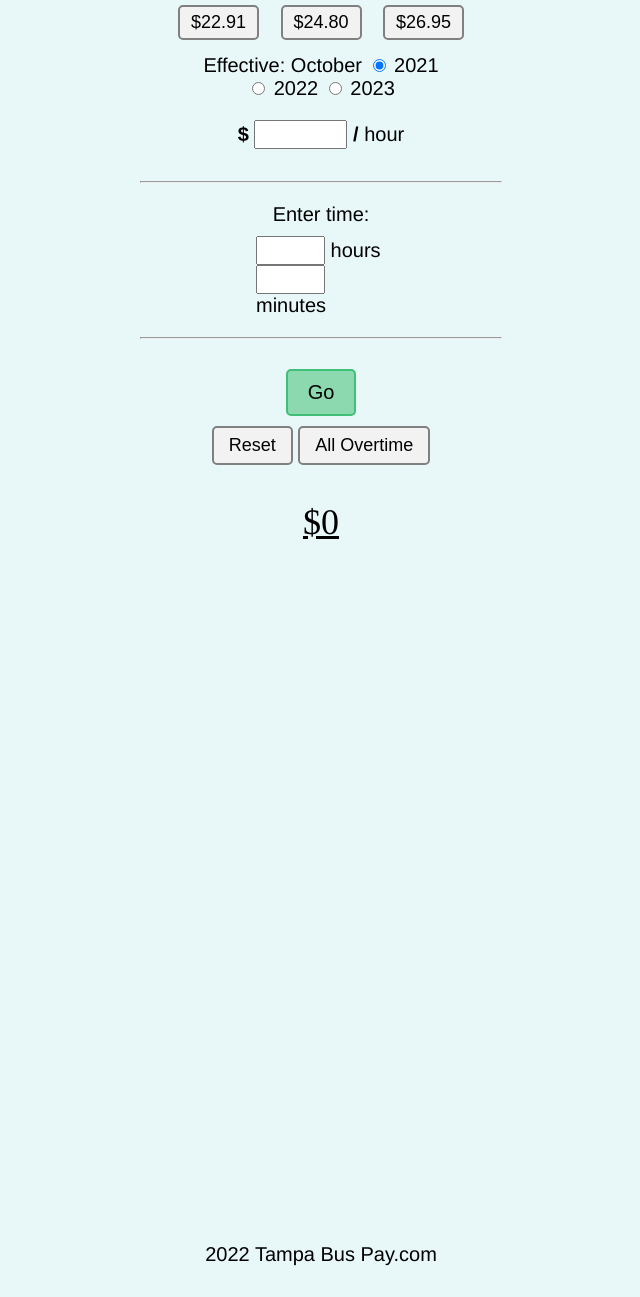
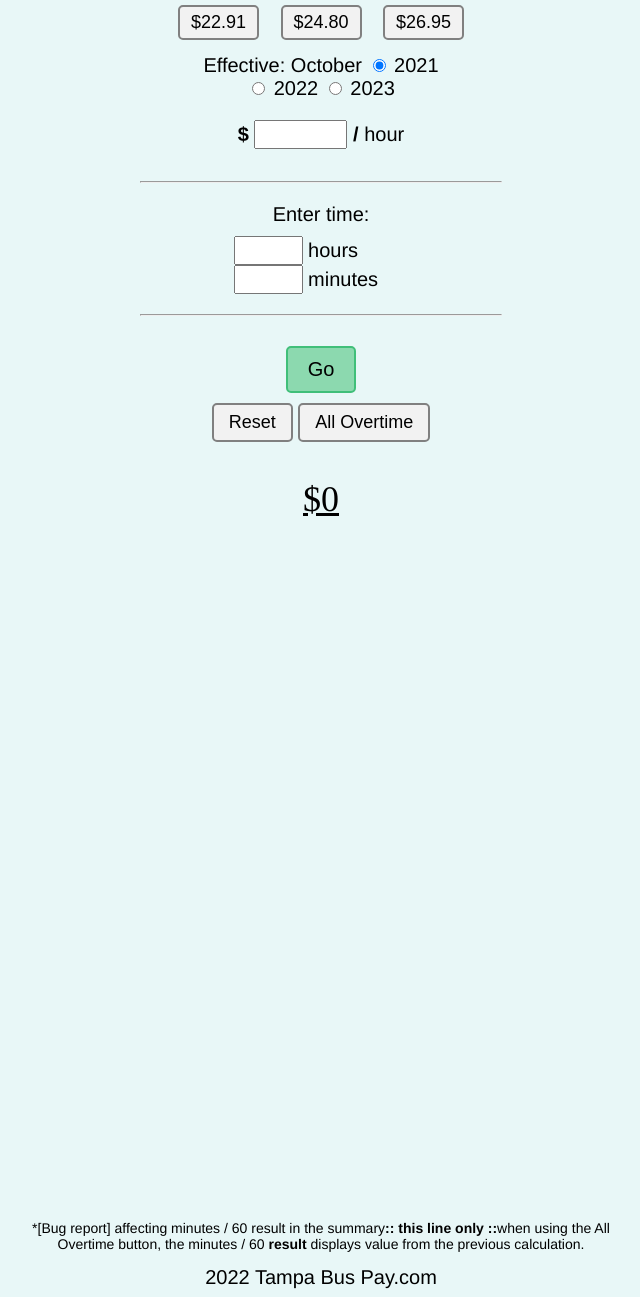
Before and after one commit to tinytao1/buspay, a plain HTML site: page index.html in a window 1280 px wide. Shown: the part 183-1480 px from the top of the page, without its empty margins (319-959 px from the left). Before the commit the page ends 1457 px from the top, so only its background shows below. Drawn offline with Linux system fonts and the light colour scheme.

Commit message:
Add files via upload

```diff
--- a/buspay.css
+++ b/buspay.css
@@ -59,7 +59,7 @@ hr {
 }
 
 #timeInputDiv {
-  width: 130px;
+  width: 175px;
   margin-left: auto;
   margin-right: auto;
 }
@@ -133,7 +133,11 @@ ul {list-style-type: disc;} /*circle none square disc*/
 
 footer {margin-top: 700px;}
 
+#bugReport {
+  font-size: 14px;
 
+
+}
 
 
 
--- a/index.html
+++ b/index.html
@@ -205,8 +205,16 @@ minutes</label>
 
 </ul>
 
-<footer>2022 Tampa Bus Pay.com</footer>
+<footer>
+<p id="bugReport">
+*[Bug report] affecting minutes / 60 result in the summary<strong>:: this line only ::</strong>when using the All Overtime button, the minutes / 60 <strong>result</strong> displays value from the previous calculation.
+</p>
+
+2022 Tampa Bus Pay.com
+
+</footer>
 
 <script type="text/javascript" src="buspay.js"></script>
+
 </body>
 </html>
```
